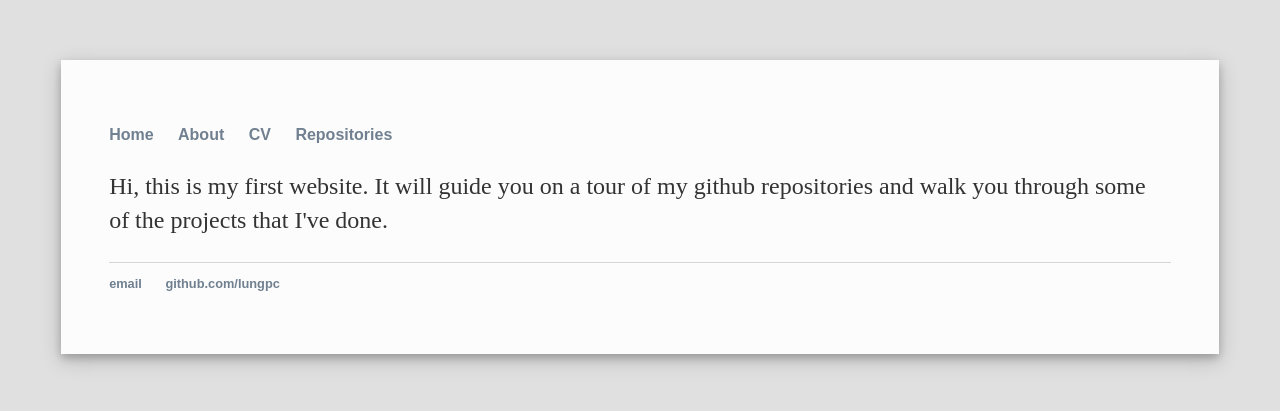
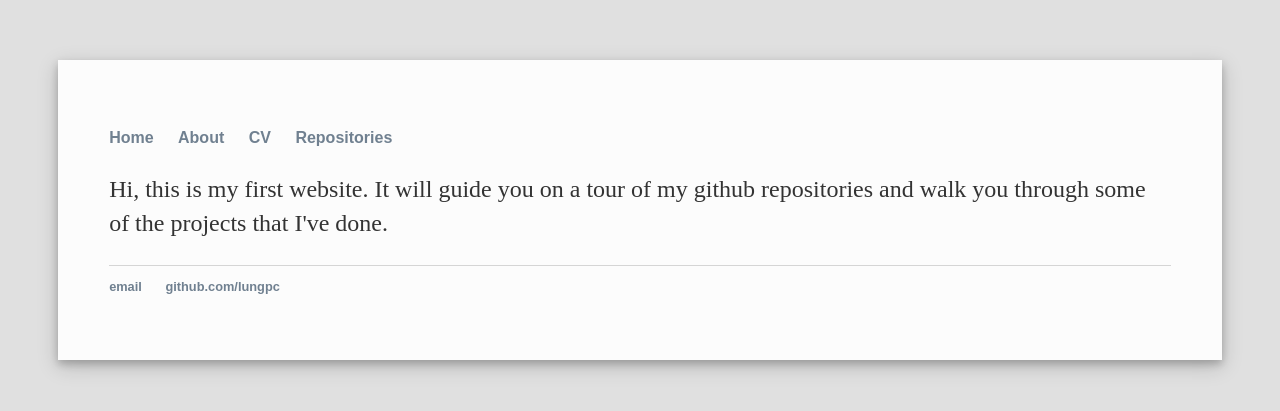
Before and after one commit to lungpc/lungpc.github.io, a Jekyll site: the page built from index.html, in a window 1280 px wide. Shown: the top 411 px of the page. Built offline with Jekyll 4.4.1, drawn with Linux system fonts in a browser that asks for light colours.

Commit message:
Update style.css

```diff
--- a/css/style.css
+++ b/css/style.css
@@ -5,7 +5,7 @@ body {
 #container {
     height: 84%;
     width: 84%;
-    padding: 48px;
+    padding: 51px;
     box-shadow: 0 4px 8px 0 rgba(0, 0, 0, 0.2), 0 6px 20px 0 rgba(0, 0, 0, 0.19);
     margin: 60px auto;
     /* medium grey background */
```
